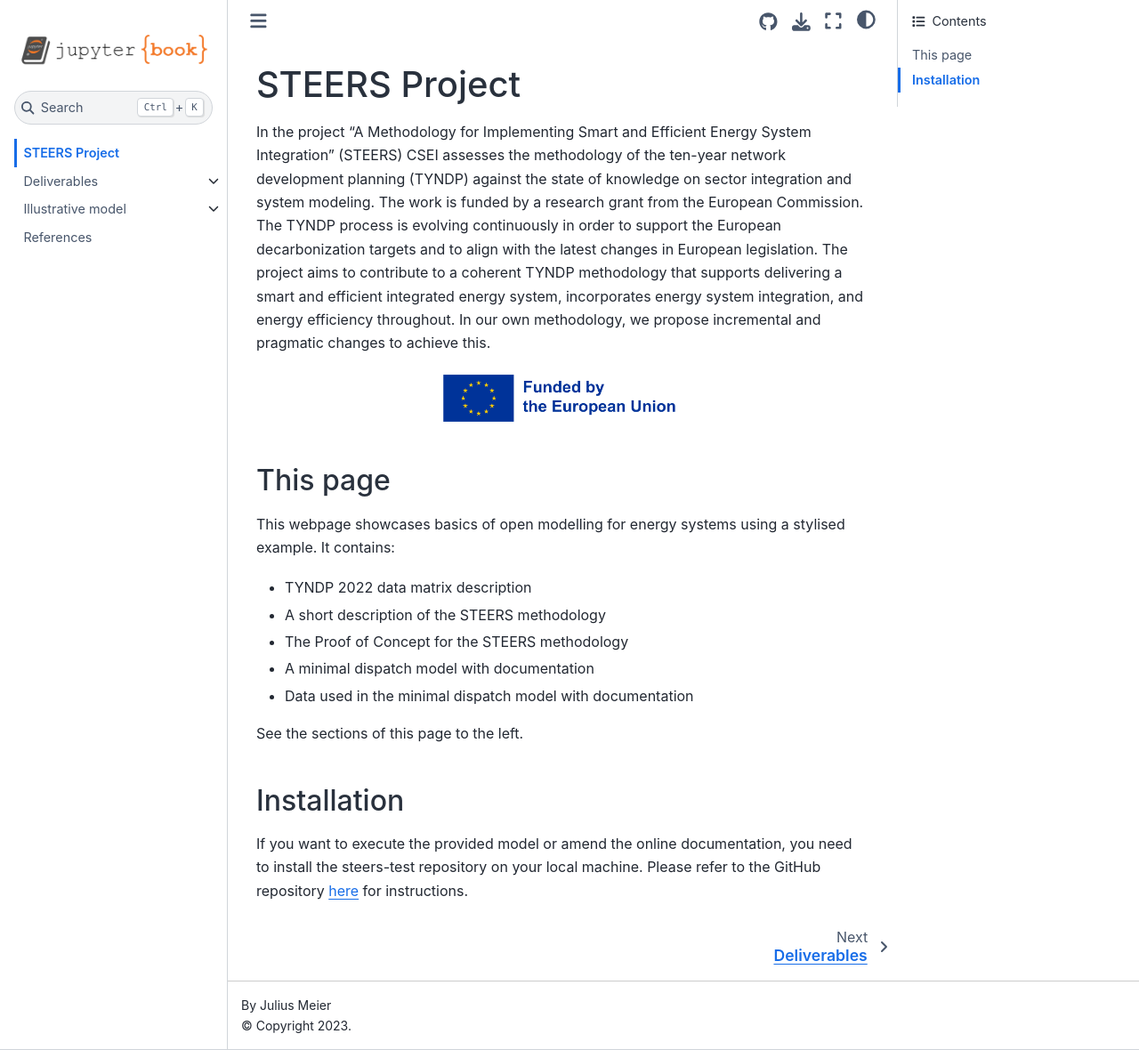
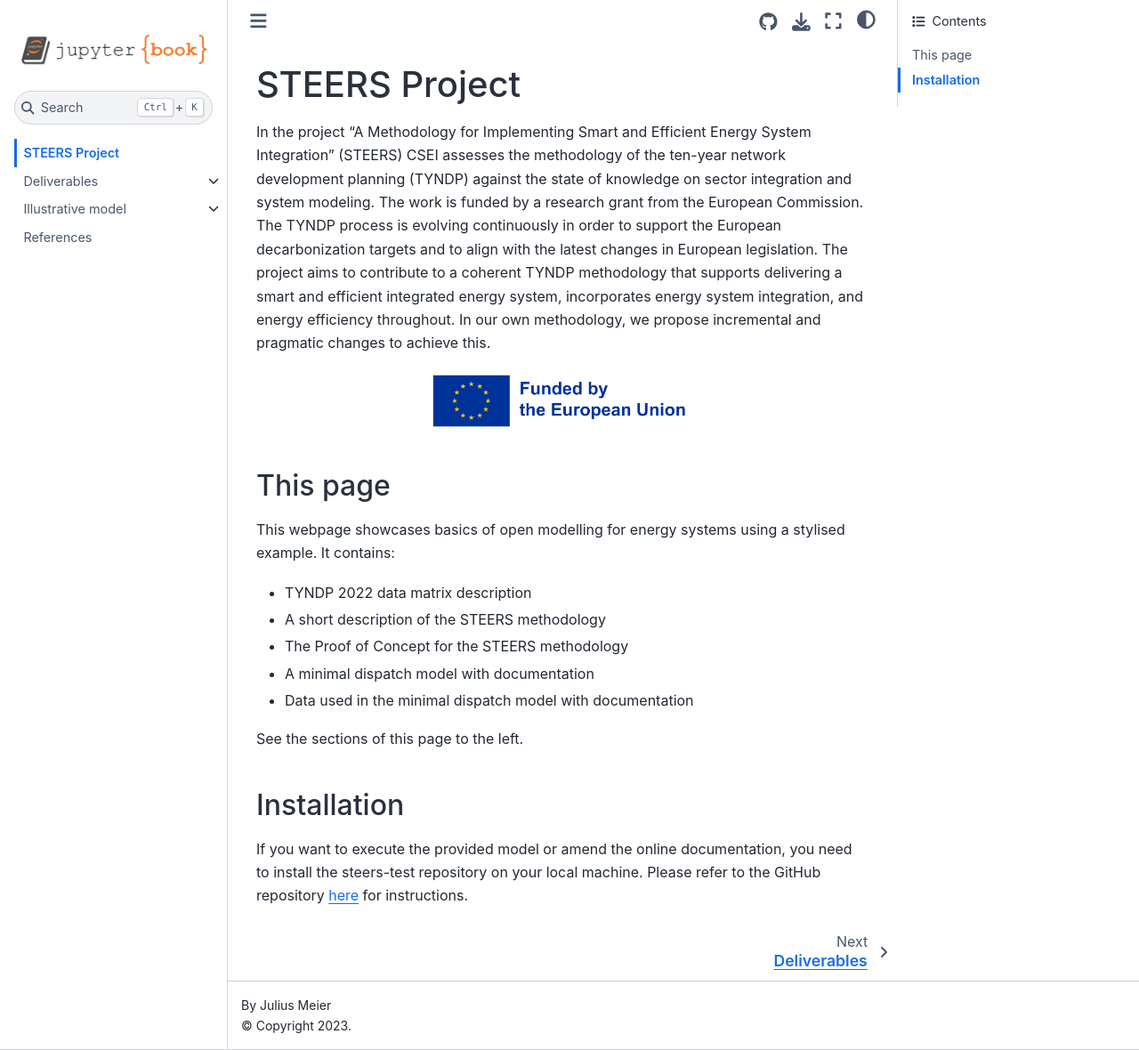
Before and after one commit to juliusmeier/steers-test, a Jupyter Book: the page built from docs/intro.md, in a window 1280 px wide and 1180 px high. Shown: the whole window at 89% size. Built offline with Jupyter Book 1.0.4 settings and Sphinx 7.4.7 and the Sphinx Book theme 1.1.4, drawn with Linux system fonts in a browser that asks for light colours.

Commit message:
Fix EU image

````diff
--- a/docs/intro.md
+++ b/docs/intro.md
@@ -13,8 +13,7 @@ jupytext:
 In the project “A Methodology for Implementing Smart and Efficient Energy System Integration” (STEERS) CSEI assesses the methodology of the ten-year network development planning (TYNDP) against the state of knowledge on sector integration and system modeling. The work is funded by a research grant from the European Commission. The TYNDP process is evolving continuously in order to support the European decarbonization targets and to align with the latest changes in European legislation. The project aims to contribute to a coherent TYNDP methodology that supports delivering a smart and efficient integrated energy system, incorporates energy system integration, and energy efficiency throughout. In our own methodology, we propose incremental and pragmatic changes to achieve this.
 
 ```{image} EN_FundedbytheEU_RGB_POS.png
-:width: 40%
-:height: 40%
+:width: 300px
 :align: center
 ```
 
````
